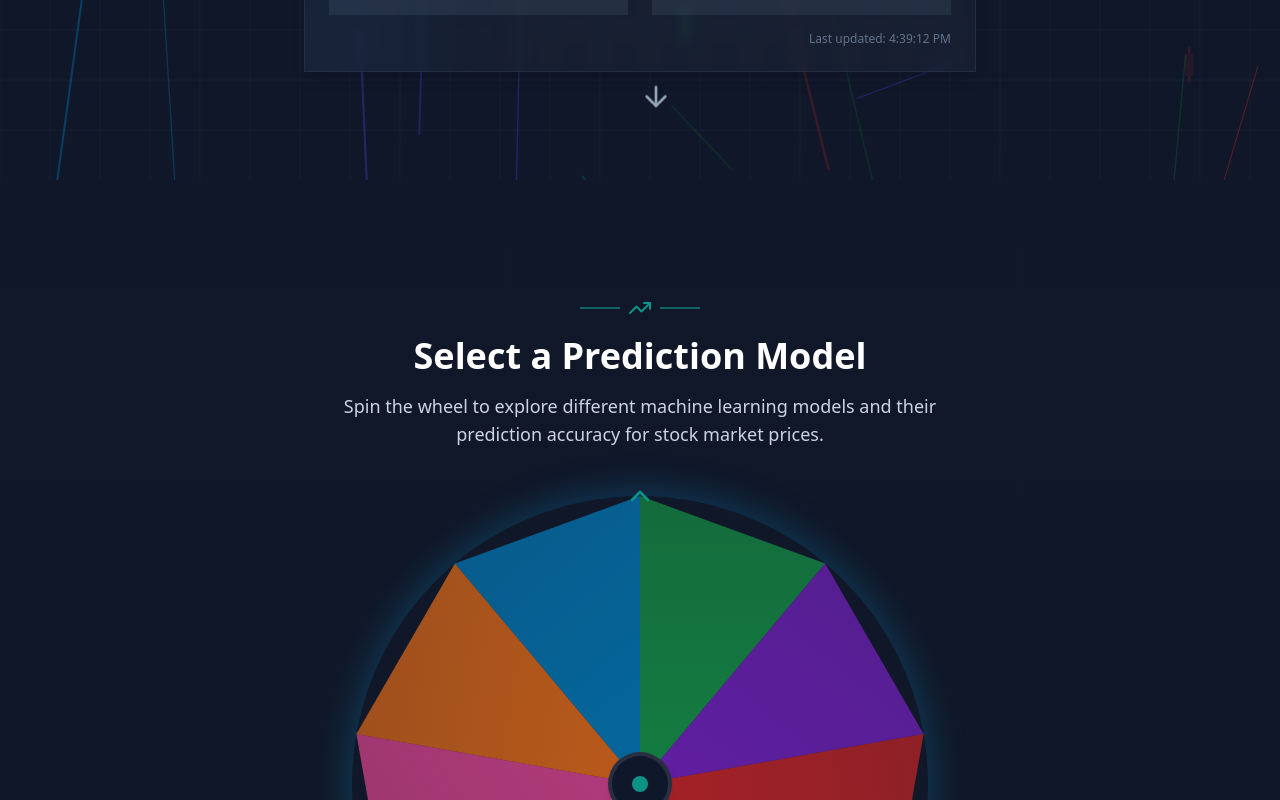
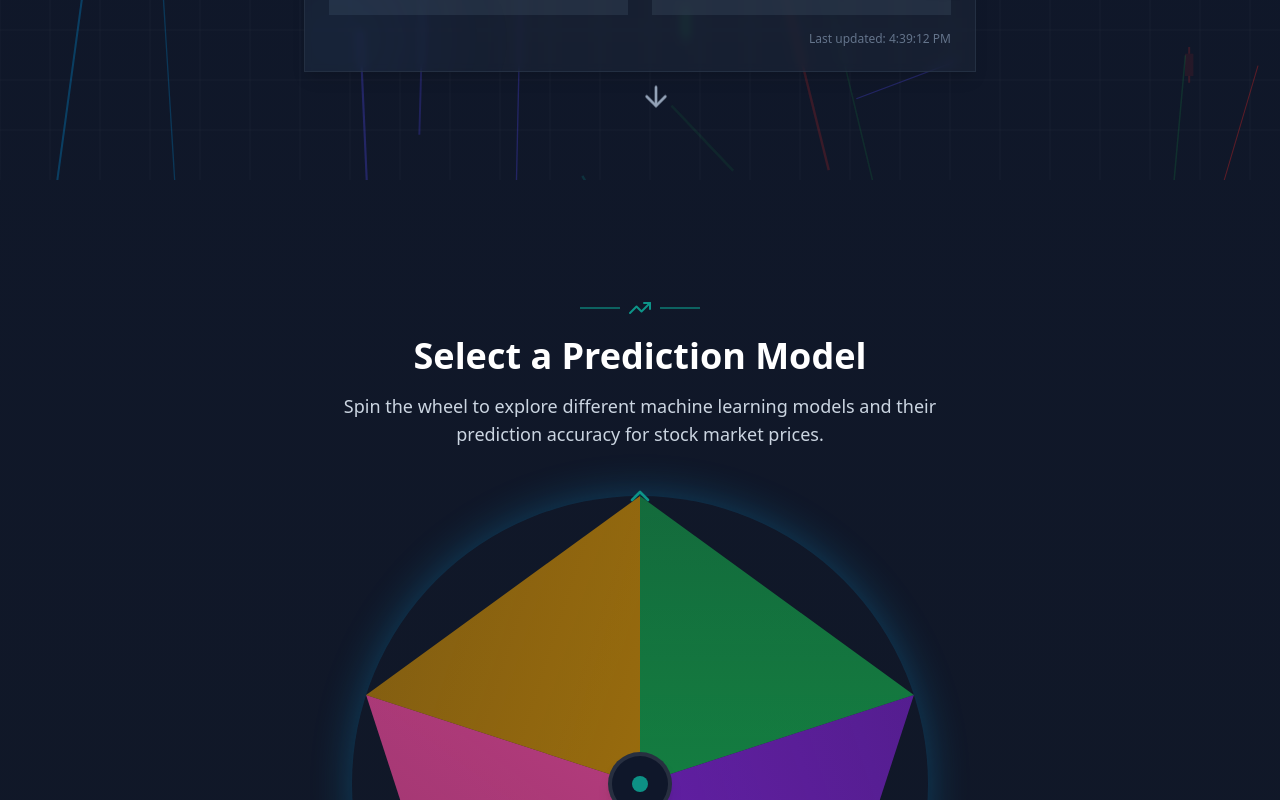
Before and after one commit to Subodh005/market-spinwheel, a React (Vite) app: page / in a window 1280 px wide. Shown: the part 620-1420 px from the top of the page. Built offline with nearby package versions, Linux system fonts and the light colour scheme.

Commit message:
Refactor spin wheel models
Reduce the number of models in the spin wheel to 5, excluding LSTM, and display their names in each section.

```diff
--- a/src/data/models.ts
+++ b/src/data/models.ts
@@ -79,119 +79,32 @@ export const modelData: ModelData[] = [
     ]
   },
   {
-    id: "logistic-regression",
-    name: "Logistic Regression",
-    shortName: "LogReg",
-    color: "#DC2626", // Red
-    description: "A statistical model that uses a logistic function to model a binary dependent variable. In our implementation, we use it to predict whether Apple stock will rise or fall on the next trading day.",
+    id: "cnn",
+    name: "Convolutional Neural Network",
+    shortName: "CNN",
+    color: "#F97316", // Orange
+    description: "A deep learning algorithm that can take an input image, assign importance to various aspects, and differentiate one from the other. Our CNN model treats stock price sequences as 1D images to identify patterns for prediction.",
     metrics: {
-      accuracy: 0.82,
-      mse: 0.036,
-      mae: 0.148,
-      rmse: 0.189,
-      r2: 0.82
+      accuracy: 0.88,
+      mse: 0.029,
+      mae: 0.132,
+      rmse: 0.17,
+      r2: 0.88
     },
     features: [
-      "Binary classification model",
-      "Probabilistic predictions",
-      "Simple and interpretable"
+      "Convolutional layers for pattern recognition",
+      "Feature extraction capabilities",
+      "Deep architecture"
     ],
     advantages: [
-      "Provides probability scores",
-      "Works well for classification tasks",
-      "Quick to train and implement"
+      "Automatically detects important features",
+      "Reduces number of parameters compared to fully connected networks",
+      "Effective at capturing local patterns"
     ],
     limitations: [
-      "Only suitable for binary classification",
-      "Assumes linear decision boundary",
-      "May underperform with non-linear relationships"
-    ]
-  },
-  {
-    id: "naive-bayes",
-    name: "Naive Bayes",
-    shortName: "NB",
-    color: "#0D9488", // Teal
-    description: "A probabilistic classifier based on applying Bayes' theorem with strong independence assumptions between the features. Our model uses Bernoulli Naive Bayes specifically tuned for stock market prediction.",
-    metrics: {
-      accuracy: 0.78,
-      mse: 0.041,
-      mae: 0.159,
-      rmse: 0.202,
-      r2: 0.78
-    },
-    features: [
-      "Probabilistic classifier",
-      "Works with small datasets",
-      "Fast training and inference"
-    ],
-    advantages: [
-      "Simple to implement",
-      "Works well with high-dimensional data",
-      "Requires less training data"
-    ],
-    limitations: [
-      "Assumes feature independence",
-      "May be outperformed by more complex models",
-      "Sensitive to feature selection"
-    ]
-  },
-  {
-    id: "knn",
-    name: "K-Nearest Neighbors",
-    shortName: "KNN",
-    color: "#CA8A04", // Yellow
-    description: "A non-parametric method used for classification and regression. Our KNN implementation uses clusters of similar price patterns to predict future Apple stock movements.",
-    metrics: {
-      accuracy: 0.81,
-      mse: 0.038,
-      mae: 0.152,
-      rmse: 0.195,
-      r2: 0.81
-    },
-    features: [
-      "Instance-based learning",
-      "No training phase",
-      "Adapts to new data easily"
-    ],
-    advantages: [
-      "Simple and intuitive algorithm",
-      "No assumptions about data distribution",
-      "Works well with multi-class problems"
-    ],
-    limitations: [
-      "Computationally expensive for large datasets",
-      "Sensitive to irrelevant features",
-      "Requires feature scaling"
-    ]
-  },
-  {
-    id: "ann",
-    name: "Artificial Neural Network",
-    shortName: "ANN",
-    color: "#4F46E5", // Indigo
-    description: "A computational model inspired by the human brain's neural structure. Our ANN model for Apple stock prediction uses multiple hidden layers with ReLU activation functions to capture complex patterns.",
-    metrics: {
-      accuracy: 0.91,
-      mse: 0.021,
-      mae: 0.112,
-      rmse: 0.145,
-      r2: 0.91
-    },
-    features: [
-      "Multi-layer architecture",
-      "Non-linear modeling capabilities",
-      "Adaptive learning"
-    ],
-    advantages: [
-      "Can model complex non-linear relationships",
-      "Highly adaptable to different data types",
-      "Performs well with large datasets"
-    ],
-    limitations: [
-      "Requires significant training data",
-      "Computationally intensive",
-      "Black box nature makes interpretation difficult"
+      "Requires large amounts of data",
+      "Computationally expensive to train",
+      "Complex to implement and tune"
     ]
   },
   {
@@ -224,61 +137,32 @@ export const modelData: ModelData[] = [
     ]
   },
   {
-    id: "cnn",
-    name: "Convolutional Neural Network",
-    shortName: "CNN",
-    color: "#F97316", // Orange
-    description: "A deep learning algorithm that can take an input image, assign importance to various aspects, and differentiate one from the other. Our CNN model treats stock price sequences as 1D images to identify patterns for prediction.",
+    id: "knn",
+    name: "K-Nearest Neighbors",
+    shortName: "KNN",
+    color: "#CA8A04", // Yellow
+    description: "A non-parametric method used for classification and regression. Our KNN implementation uses clusters of similar price patterns to predict future Apple stock movements.",
     metrics: {
-      accuracy: 0.88,
-      mse: 0.029,
-      mae: 0.132,
-      rmse: 0.17,
-      r2: 0.88
+      accuracy: 0.81,
+      mse: 0.038,
+      mae: 0.152,
+      rmse: 0.195,
+      r2: 0.81
     },
     features: [
-      "Convolutional layers for pattern recognition",
-      "Feature extraction capabilities",
-      "Deep architecture"
+      "Instance-based learning",
+      "No training phase",
+      "Adapts to new data easily"
     ],
     advantages: [
-      "Automatically detects important features",
-      "Reduces number of parameters compared to fully connected networks",
-      "Effective at capturing local patterns"
+      "Simple and intuitive algorithm",
+      "No assumptions about data distribution",
+      "Works well with multi-class problems"
     ],
     limitations: [
-      "Requires large amounts of data",
-      "Computationally expensive to train",
-      "Complex to implement and tune"
-    ]
-  },
-  {
-    id: "lstm",
-    name: "Long Short-Term Memory",
-    shortName: "LSTM",
-    color: "#0284C7", // Sky Blue
-    description: "A special kind of recurrent neural network capable of learning long-term dependencies in sequence prediction problems. Our LSTM model is specifically designed to capture temporal patterns in Apple stock prices.",
-    metrics: {
-      accuracy: 0.93,
-      mse: 0.018,
-      mae: 0.105,
-      rmse: 0.134,
-      r2: 0.93
-    },
-    features: [
-      "Specialized for sequence data",
-      "Can remember long-term patterns",
-      "Effective for time series"
-    ],
-    advantages: [
-      "Excellent for time-series data",
-      "Can capture temporal dependencies",
-      "Resistant to vanishing gradient problem"
-    ],
-    limitations: [
-      "Computationally expensive",
-      "Requires large amounts of data",
-      "Complex to implement and tune properly"
+      "Computationally expensive for large datasets",
+      "Sensitive to irrelevant features",
+      "Requires feature scaling"
     ]
   }
 ];
```
